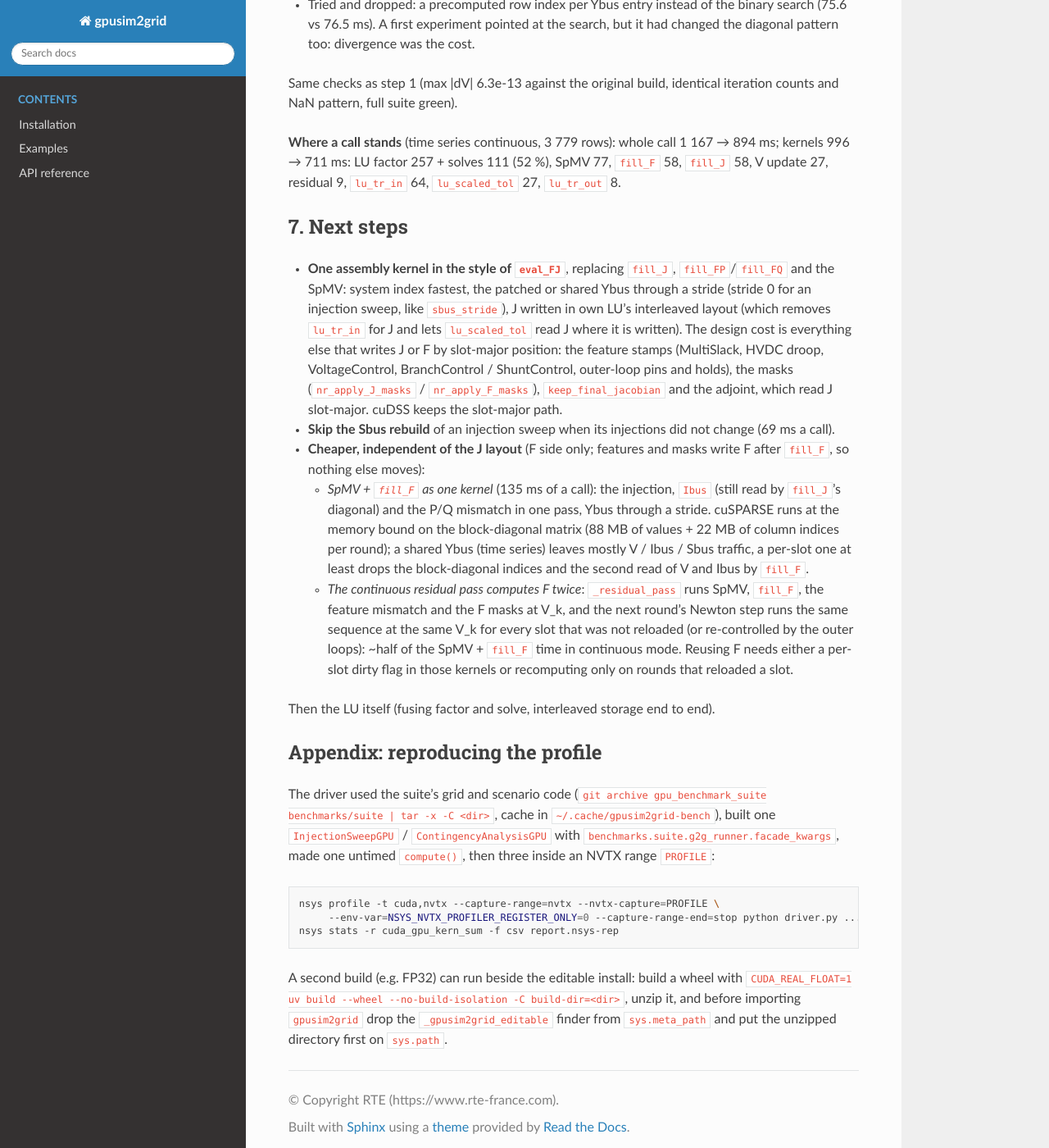
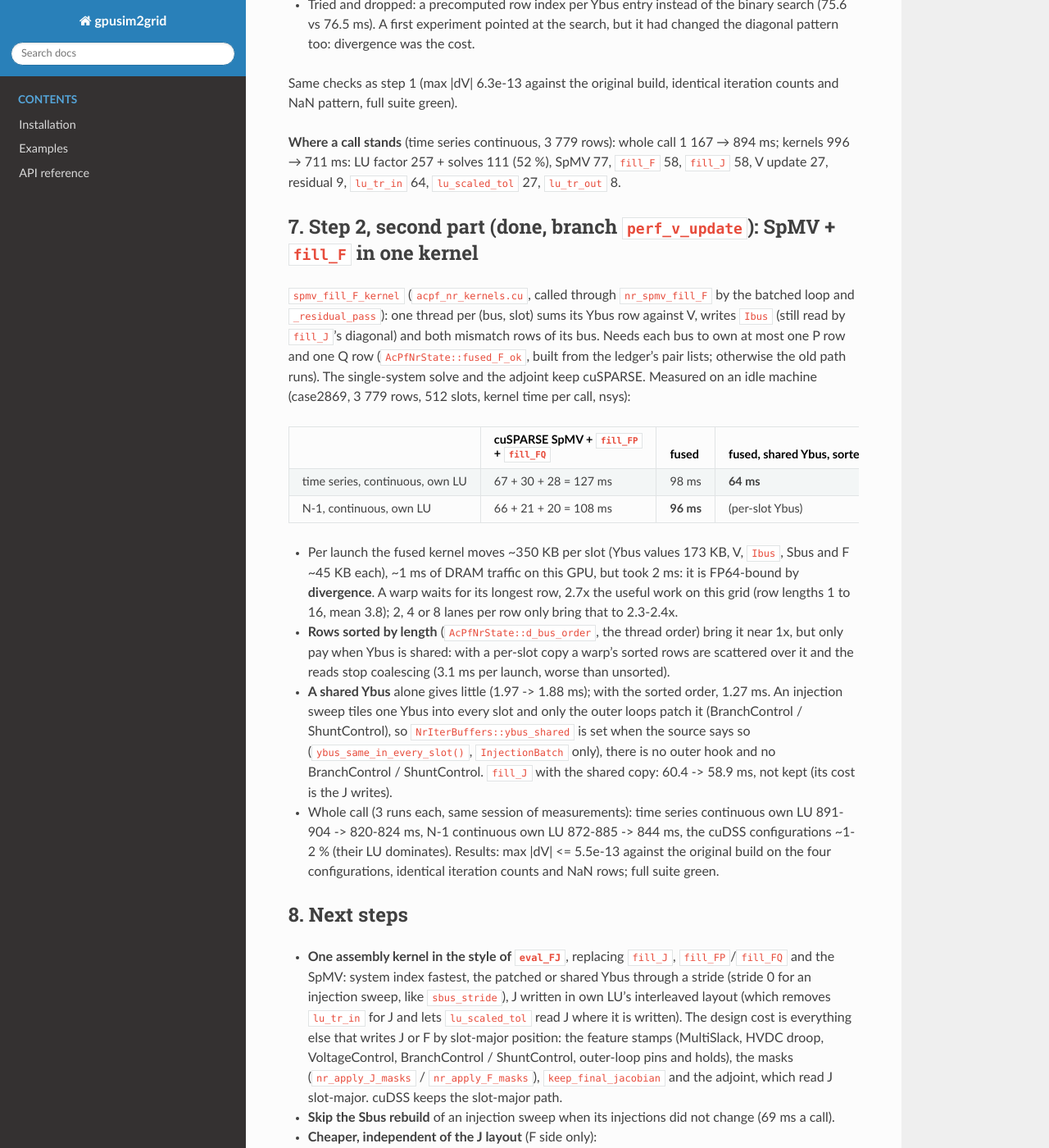
Before and after one commit to Grid2op/gpusim2grid, a Sphinx documentation site: the page built from docs/dev_notes/newton_kernels_performance.md, in a window 1280 px wide and 1400 px high, scrolled down 3367 px. Shown: the whole window at 82% size. Built offline with Sphinx 7.4.7 and the Read the Docs theme 3.1.0, drawn with Linux system fonts in a browser that asks for light colours.

Commit message:
Newton loop: Ybus·V and the P/Q mismatch in one kernel
spmv_fill_F_kernel replaces cuSPARSE's block-diagonal SpMV and fill_FP /
fill_FQ in the batched Newton loop and the residual pass (nr_spmv_fill_F):
one thread per (bus, slot) sums its Ybus row against V, writes Ibus (still
read by fill_J's diagonal) and both mismatch rows of its bus. Used when each
bus owns at most one P row and one Q row (AcPfNrState::fused_F_ok); the
single-system solve and the adjoint keep cuSPARSE.

The kernel is FP64-bound by divergence, not memory: a warp waits for its
longest Ybus row, 2.7x the useful work on case2869. Sorting the buses by
row length (AcPfNrState::d_bus_order) removes it, but only pays when every
slot reads one Ybus: with a per-slot copy the sorted rows stop coalescing.
An injection sweep without outer loops tiles one Ybus into every slot and
never patches it (InjectionBatch::ybus_same_in_every_slot()), so it reads
slot 0's copy in sorted order (NrIterBuffers::ybus_shared); the other
sources keep the natural order.

case2869, 3 779 rows, 512 slots, own LU, continuous, RTX A1000, kernel time
per call: time series 127 -> 64 ms, N-1 108 -> 96 ms. Same results as the
original build to 5.5e-13, identical iteration counts and NaN rows.

Assisted-by: Claude Code (claude-opus-5-5)
Signed-off-by: Benjamin Donnot <benjamin.donnot@rte-france.com>

```diff
--- a/CHANGELOG.rst
+++ b/CHANGELOG.rst
@@ -7,6 +7,8 @@ Change Log
   4x faster in FP64 on GPUs with a reduced FP64 rate, same results to rounding.
 - [IMPROVED] The Jacobian fill: fewer FP64 operations per entry and no warp divergence on the diagonal,
   4.6x faster in FP64 on an RTX A1000, same results to rounding.
+- [IMPROVED] The batched Newton loop computes Ybus·V and the P/Q mismatch in one kernel instead of cuSPARSE's SpMV
+  and two fill kernels (an injection sweep reads one shared Ybus): 2x (time series) / 1.1x (N-1) faster.
 - [FIXED] ``outer_loops=True``: an inner solve already within tolerance takes no Newton step, as lightsim2grid's
   (``slack_absorbed`` recalibrated first); a change re-solved that way is settled. At loose tolerances the
   extra step changed the loops' decisions (a row cycling to ``max_outer_iterations``).
--- a/docs/dev_notes/newton_kernels_performance.md
+++ b/docs/dev_notes/newton_kernels_performance.md
@@ -126,7 +126,39 @@ NaN pattern, full suite green).
 996 → 711 ms: LU factor 257 + solves 111 (52 %), SpMV 77, `fill_F` 58, `fill_J` 58, V update 27,
 residual 9, `lu_tr_in` 64, `lu_scaled_tol` 27, `lu_tr_out` 8.
 
-## 7. Next steps
+## 7. Step 2, second part (done, branch `perf_v_update`): SpMV + `fill_F` in one kernel
+
+`spmv_fill_F_kernel` (`acpf_nr_kernels.cu`, called through `nr_spmv_fill_F` by the batched loop and
+`_residual_pass`): one thread per (bus, slot) sums its Ybus row against V, writes `Ibus` (still read
+by `fill_J`'s diagonal) and both mismatch rows of its bus. Needs each bus to own at most one P row
+and one Q row (`AcPfNrState::fused_F_ok`, built from the ledger's pair lists; otherwise the old
+path runs). The single-system solve and the adjoint keep cuSPARSE. Measured on an idle machine
+(case2869, 3 779 rows, 512 slots, kernel time per call, nsys):
+
+| | cuSPARSE SpMV + `fill_FP` + `fill_FQ` | fused | fused, shared Ybus, sorted rows |
+|---|---|---|---|
+| time series, continuous, own LU | 67 + 30 + 28 = 127 ms | 98 ms | **64 ms** |
+| N-1, continuous, own LU | 66 + 21 + 20 = 108 ms | **96 ms** | (per-slot Ybus) |
+
+- Per launch the fused kernel moves ~350 KB per slot (Ybus values 173 KB, V, `Ibus`, Sbus and F
+  ~45 KB each), ~1 ms of DRAM traffic on this GPU, but took 2 ms: it is FP64-bound by
+  **divergence**. A warp waits for its longest row, 2.7x the useful work on this grid (row lengths
+  1 to 16, mean 3.8); 2, 4 or 8 lanes per row only bring that to 2.3-2.4x.
+- **Rows sorted by length** (`AcPfNrState::d_bus_order`, the thread order) bring it near 1x, but
+  only pay when Ybus is shared: with a per-slot copy a warp's sorted rows are scattered over it and
+  the reads stop coalescing (3.1 ms per launch, worse than unsorted).
+- **A shared Ybus** alone gives little (1.97 -> 1.88 ms); with the sorted order, 1.27 ms. An
+  injection sweep tiles one Ybus into every slot and only the outer loops patch it
+  (BranchControl / ShuntControl), so `NrIterBuffers::ybus_shared` is set when the source says so
+  (`ybus_same_in_every_slot()`, `InjectionBatch` only), there is no outer hook and no
+  BranchControl / ShuntControl. `fill_J` with the shared copy: 60.4 -> 58.9 ms, not kept (its cost
+  is the J writes).
+- Whole call (3 runs each, same session of measurements): time series continuous own LU 891-904 ->
+  820-824 ms, N-1 continuous own LU 872-885 -> 844 ms, the cuDSS configurations ~1-2 % (their LU
+  dominates). Results: max |dV| <= 5.5e-13 against the original build on the four configurations,
+  identical iteration counts and NaN rows; full suite green.
+
+## 8. Next steps
 
 - **One assembly kernel in the style of `eval_FJ`**, replacing `fill_J`, `fill_FP`/`fill_FQ` and the
   SpMV: system index fastest, the patched or shared Ybus through a stride (stride 0 for an
@@ -137,13 +169,7 @@ residual 9, `lu_tr_in` 64, `lu_scaled_tol` 27, `lu_tr_out` 8.
   (`nr_apply_J_masks` / `nr_apply_F_masks`), `keep_final_jacobian` and the adjoint, which read J
   slot-major. cuDSS keeps the slot-major path.
 - **Skip the Sbus rebuild** of an injection sweep when its injections did not change (69 ms a call).
-- **Cheaper, independent of the J layout** (F side only; features and masks write F after `fill_F`,
-  so nothing else moves):
-  - *SpMV + `fill_F` as one kernel* (135 ms of a call): the injection, `Ibus` (still read by
-    `fill_J`'s diagonal) and the P/Q mismatch in one pass, Ybus through a stride. cuSPARSE runs at the
-    memory bound on the block-diagonal matrix (88 MB of values + 22 MB of column indices per round);
-    a shared Ybus (time series) leaves mostly V / Ibus / Sbus traffic, a per-slot one at least drops
-    the block-diagonal indices and the second read of V and Ibus by `fill_F`.
+- **Cheaper, independent of the J layout** (F side only):
   - *The continuous residual pass computes F twice*: `_residual_pass` runs SpMV, `fill_F`, the
     feature mismatch and the F masks at V_k, and the next round's Newton step runs the same sequence
     at the same V_k for every slot that was not reloaded (or re-controlled by the outer loops):
```
Also changed, not shown: 10 other files.
